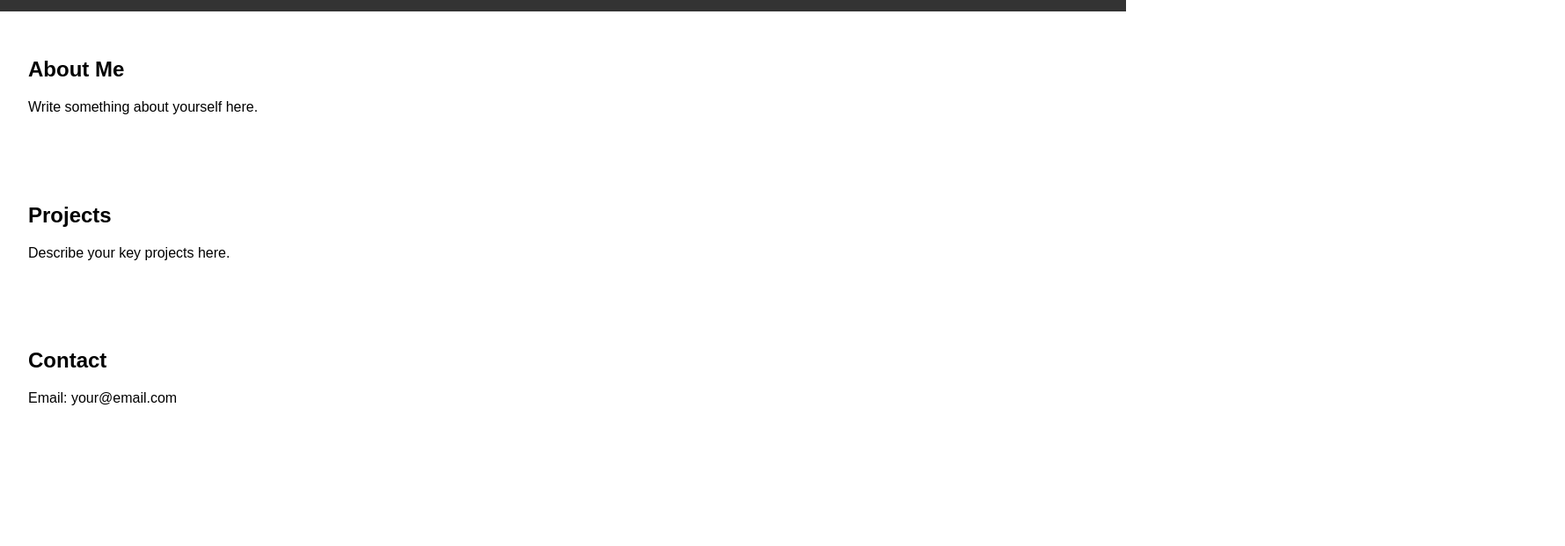
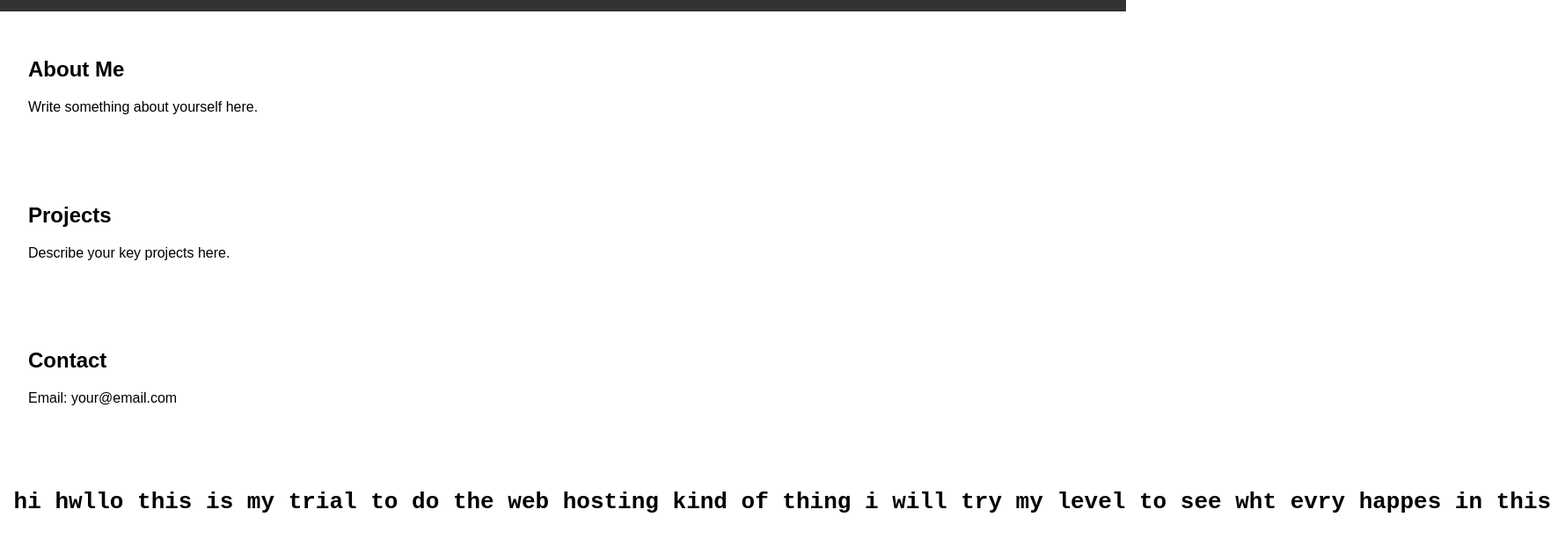
Before and after one commit to prajwalfm05/portfolio, a plain HTML site: page index.html in a window 1280 px wide. Shown: the part 117-738 px from the top of the page at 88% size, 1779 px wide, since content can reach past the window. Drawn offline with Linux system fonts and the light colour scheme.

Commit message:
Updated portfolio: added new content/design

```diff
--- a/index.html
+++ b/index.html
@@ -30,5 +30,10 @@
     <h2>Contact</h2>
     <p>Email: your@email.com</p>
   </section>
+
+
+  <pre>
+    <h1> hi hwllo this is my trial to do the web hosting kind of thing i will try my level to see wht evry happes in this </h1>
+  </pre>
 </body>
 </html>
```
